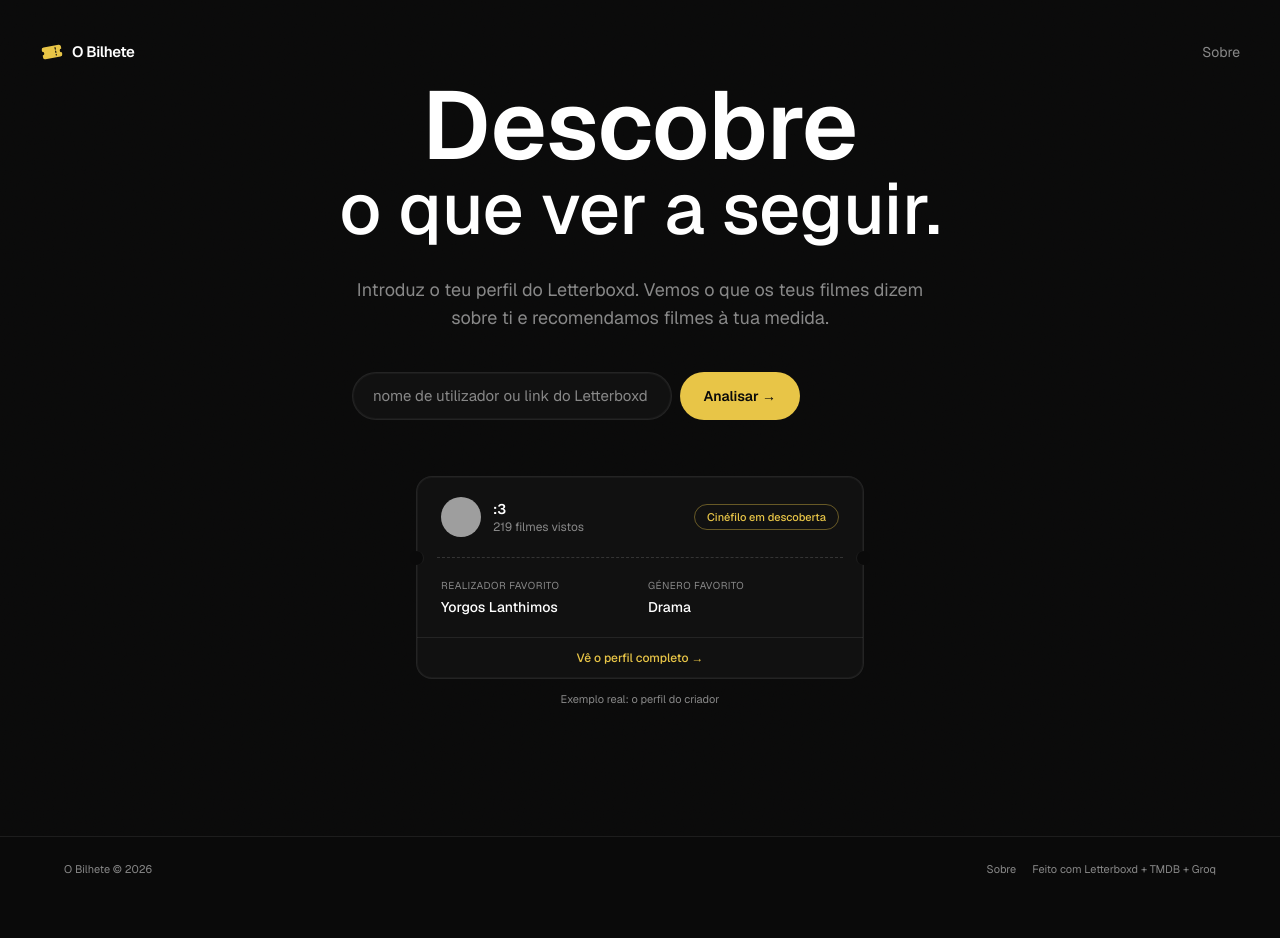
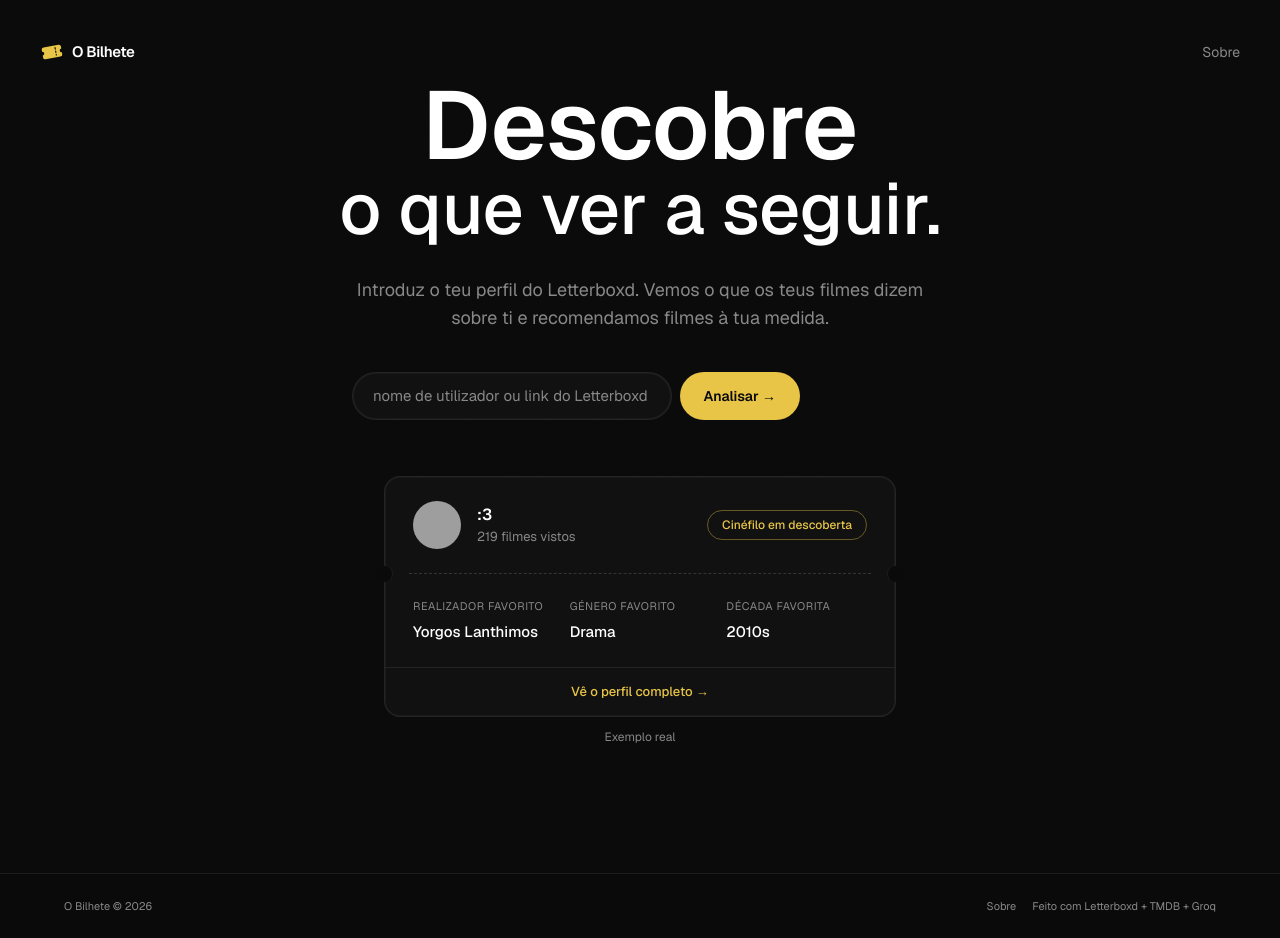
Before and after one commit to Lozano-Miguel/obilhete, a Next.js app: page / in a window 1280 px wide. Before the commit the page ends 901 px from the top, so only its background shows below. Built offline with nearby package versions, Linux system fonts and the light colour scheme; no server answers; the database is empty; grey boxes are pictures that could not be loaded.

Commit message:
Enlarge preview card, simplify caption, fix motion deprecation warning

```diff
--- a/components/landing/ProfilePreview.tsx
+++ b/components/landing/ProfilePreview.tsx
@@ -11,71 +11,78 @@ const SAMPLE = {
   totalFilms: 219,
   topDirector: "Yorgos Lanthimos",
   topGenre: "Drama",
+  topDecade: "2010s",
 };
 
 export function ProfilePreview() {
   return (
-    <div className="w-full max-w-md">
+    <div className="w-full max-w-lg">
       <div className="relative rounded-2xl border border-[rgba(255,255,255,0.08)] bg-[#111111] shadow-[0_0_0_1px_rgba(255,255,255,0.04)_inset]">
-        <div className="flex items-center justify-between gap-3 px-6 py-5">
-          <div className="flex items-center gap-3">
+        <div className="flex flex-wrap items-center justify-between gap-3 px-7 py-6">
+          <div className="flex items-center gap-4">
             <Image
               src={SAMPLE.avatarUrl}
               alt={`Avatar de ${SAMPLE.displayName}`}
-              width={40}
-              height={40}
-              className="h-10 w-10 shrink-0 rounded-full object-cover"
+              width={48}
+              height={48}
+              className="h-12 w-12 shrink-0 rounded-full object-cover"
             />
             <div className="text-left">
-              <p className="text-sm font-semibold text-[#ffffff]">
+              <p className="text-base font-semibold text-[#ffffff]">
                 {SAMPLE.displayName}
               </p>
-              <p className="text-xs text-[#888888]">
+              <p className="text-[13px] text-[#888888]">
                 {SAMPLE.totalFilms.toLocaleString("pt-PT")} filmes vistos
               </p>
             </div>
           </div>
-          <span className="rounded-full border border-[rgba(232,197,71,0.4)] px-3 py-1 text-[11px] font-medium text-[#e8c547]">
+          <span className="rounded-full border border-[rgba(232,197,71,0.4)] px-3.5 py-1.5 text-xs font-medium text-[#e8c547]">
             {SAMPLE.personalityTag}
           </span>
         </div>
 
         {/* Perforation: dashed line with side notches, like a torn ticket stub */}
         <div className="relative" aria-hidden>
-          <div className="mx-5 border-t border-dashed border-[rgba(255,255,255,0.15)]" />
-          <div className="absolute -left-[7px] top-1/2 h-3.5 w-3.5 -translate-y-1/2 rounded-full border-r border-[rgba(255,255,255,0.08)] bg-[#0a0a0a]" />
-          <div className="absolute -right-[7px] top-1/2 h-3.5 w-3.5 -translate-y-1/2 rounded-full border-l border-[rgba(255,255,255,0.08)] bg-[#0a0a0a]" />
+          <div className="mx-6 border-t border-dashed border-[rgba(255,255,255,0.15)]" />
+          <div className="absolute -left-[8px] top-1/2 h-4 w-4 -translate-y-1/2 rounded-full border-r border-[rgba(255,255,255,0.08)] bg-[#0a0a0a]" />
+          <div className="absolute -right-[8px] top-1/2 h-4 w-4 -translate-y-1/2 rounded-full border-l border-[rgba(255,255,255,0.08)] bg-[#0a0a0a]" />
         </div>
 
-        <div className="grid grid-cols-2 gap-4 px-6 py-5 text-left">
+        <div className="grid grid-cols-1 gap-4 px-7 py-6 text-left sm:grid-cols-3">
           <div>
-            <p className="text-[10px] uppercase tracking-wider text-[#888888]">
+            <p className="text-[11px] uppercase tracking-wider text-[#888888]">
               Realizador favorito
             </p>
-            <p className="mt-1 text-sm font-medium text-[#ffffff]">
+            <p className="mt-1.5 text-[15px] font-medium text-[#ffffff]">
               {SAMPLE.topDirector}
             </p>
           </div>
           <div>
-            <p className="text-[10px] uppercase tracking-wider text-[#888888]">
+            <p className="text-[11px] uppercase tracking-wider text-[#888888]">
               Género favorito
             </p>
-            <p className="mt-1 text-sm font-medium text-[#ffffff]">
+            <p className="mt-1.5 text-[15px] font-medium text-[#ffffff]">
               {SAMPLE.topGenre}
+            </p>
+          </div>
+          <div>
+            <p className="text-[11px] uppercase tracking-wider text-[#888888]">
+              Década favorita
+            </p>
+            <p className="mt-1.5 text-[15px] font-medium text-[#ffffff]">
+              {SAMPLE.topDecade}
             </p>
           </div>
         </div>
 
         <Link
           href={`/${SAMPLE.username}`}
-          className="block rounded-b-2xl border-t border-[rgba(255,255,255,0.08)] px-6 py-3 text-center text-xs font-medium text-[#e8c547] transition-colors hover:bg-[rgba(232,197,71,0.06)]"
+          className="block rounded-b-2xl border-t border-[rgba(255,255,255,0.08)] px-7 py-3.5 text-center text-[13px] font-medium text-[#e8c547] transition-colors hover:bg-[rgba(232,197,71,0.06)]"
         >
           Vê o perfil completo →
         </Link>
       </div>
-      <p className="mt-3 text-center text-[11px] text-[#888888]">
-        Exemplo real: o perfil do criador
-      </p>
+      <p className="mt-3 text-center text-xs text-[#888888]">Exemplo real</p>
     </div>
   );
 }
--- a/components/recommendations/BookCard.tsx
+++ b/components/recommendations/BookCard.tsx
@@ -6,7 +6,7 @@ import type { Recommendation } from "@/types";
 
 import { recommendationCardVariants } from "./MovieCard";
 
-const MotionA = motion("a");
+const MotionA = motion.create("a");
 
 function matchPercent(score: number): number {
   if (!Number.isFinite(score)) return 0;
--- a/components/recommendations/MovieCard.tsx
+++ b/components/recommendations/MovieCard.tsx
@@ -3,7 +3,7 @@
 import { motion, type Variants } from "framer-motion";
 import type { Recommendation } from "@/types";
 
-const MotionA = motion("a");
+const MotionA = motion.create("a");
 
 const TMDB_POSTER_BASE = "https://image.tmdb.org/t/p/w185";
 
```
